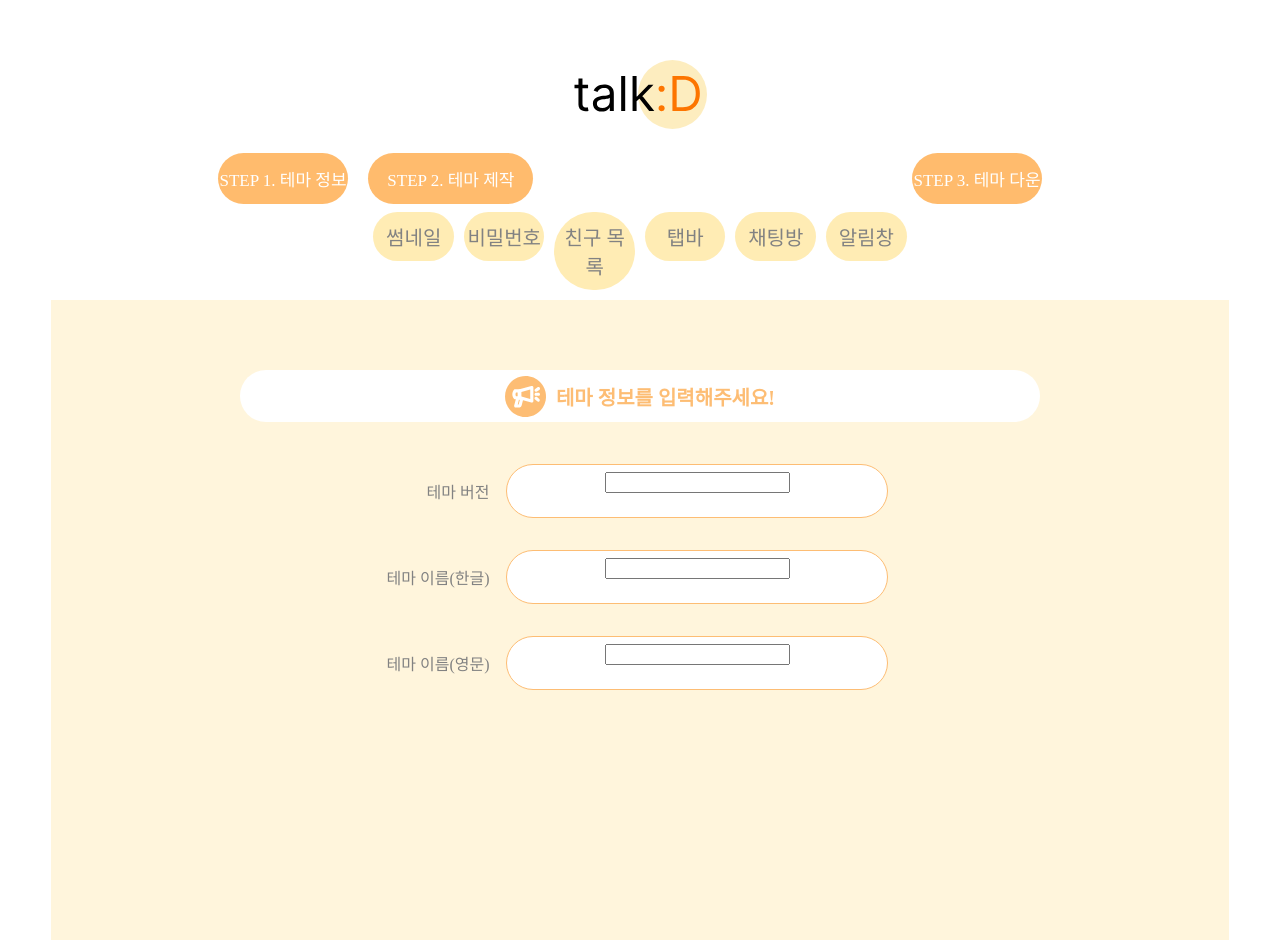
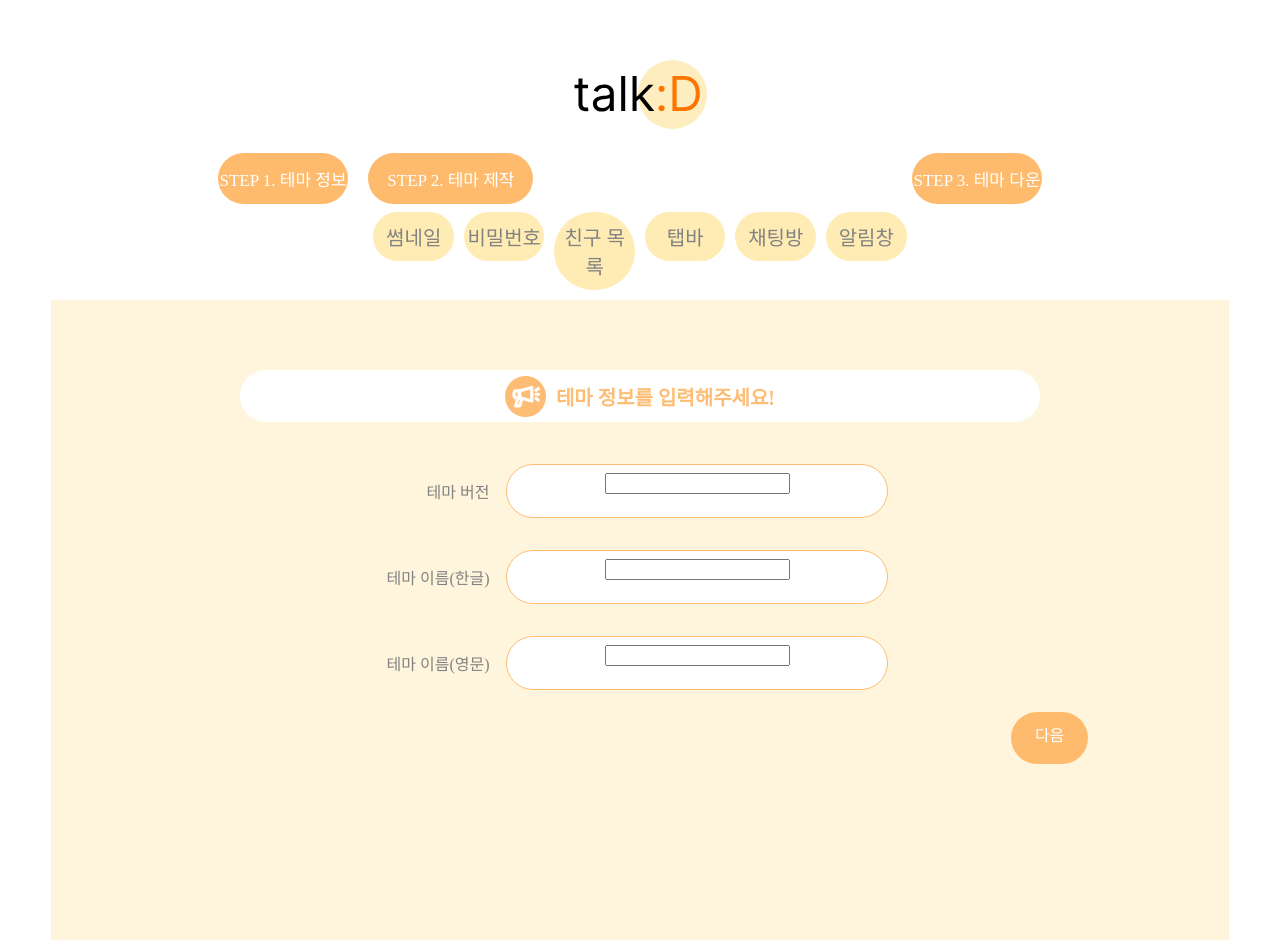
Before and after one commit to talk-D/canvas, a React (Create React App) app: page /step1 in a window 1280 px wide. Built offline with nearby package versions, Linux system fonts and the light colour scheme; a web font is replaced by a local one.

Commit message:
feat: step1(혜인)

```diff
--- a/src/pages/Step1.jsx
+++ b/src/pages/Step1.jsx
@@ -27,6 +27,9 @@ function Step1() {
                   </div>
               </div>
           </div>
+              <div className='footer'>
+                  <div className='step1-button'>다음</div>
+              </div>
           </div>
         </div>
     );
--- a/src/styles/Step1.css
+++ b/src/styles/Step1.css
@@ -40,7 +40,7 @@
     margin: 0 auto;
 }
 .text-input{
-    font-size: 25px;
+    font-size: 26px;
     align-items: center;
     text-align: center;
     width: 380px;
@@ -73,3 +73,18 @@
     justify-content: right;
     margin: 12px 0px 12px 0px;
 }
+
+.footer{
+    width: 92vw;
+    align-items: center;
+}
+.step1-button{
+    width: 6vw;
+    height: 5vh;
+    align-items: center;
+    background-color: #FFBB6D;
+    color: #FFFFFF;
+    border-radius: 45vh;
+    padding: 10px 0 2px 0;
+    margin : 0 25vw 0 75vw;
+}
```
